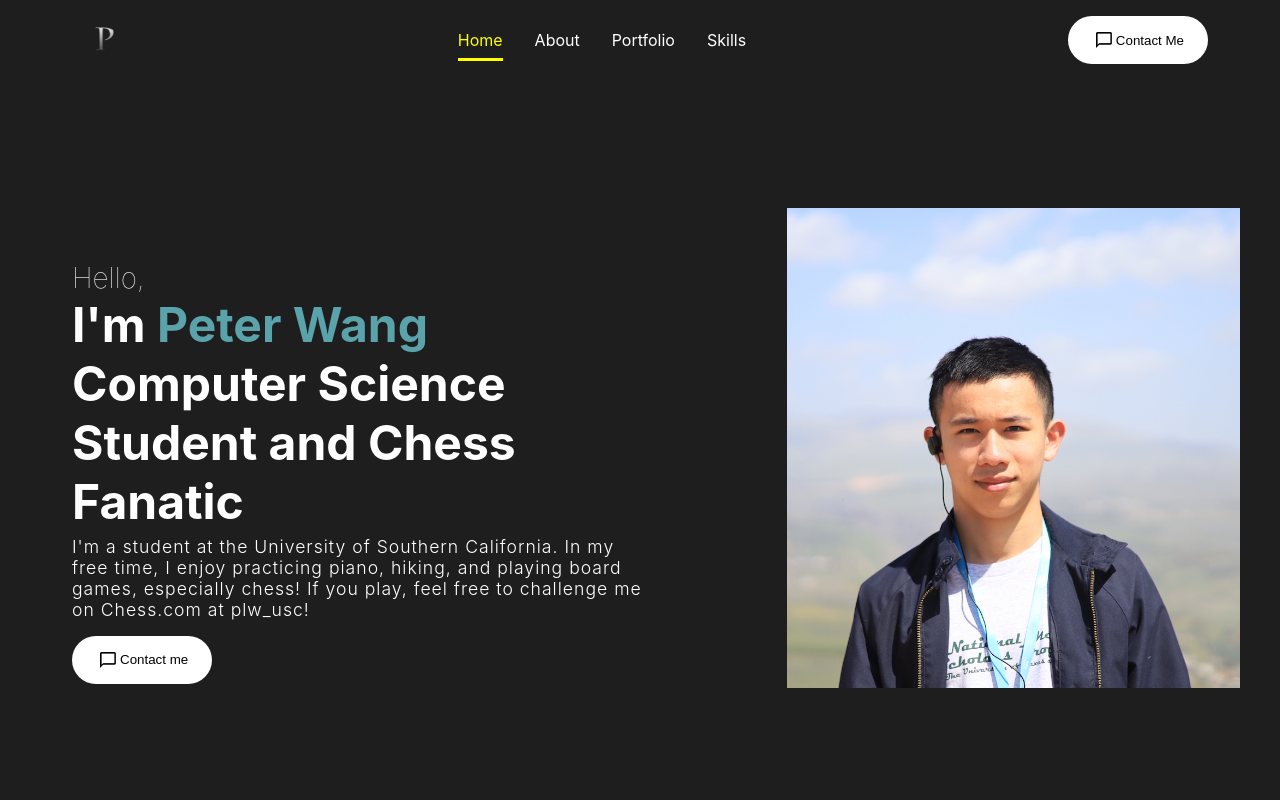
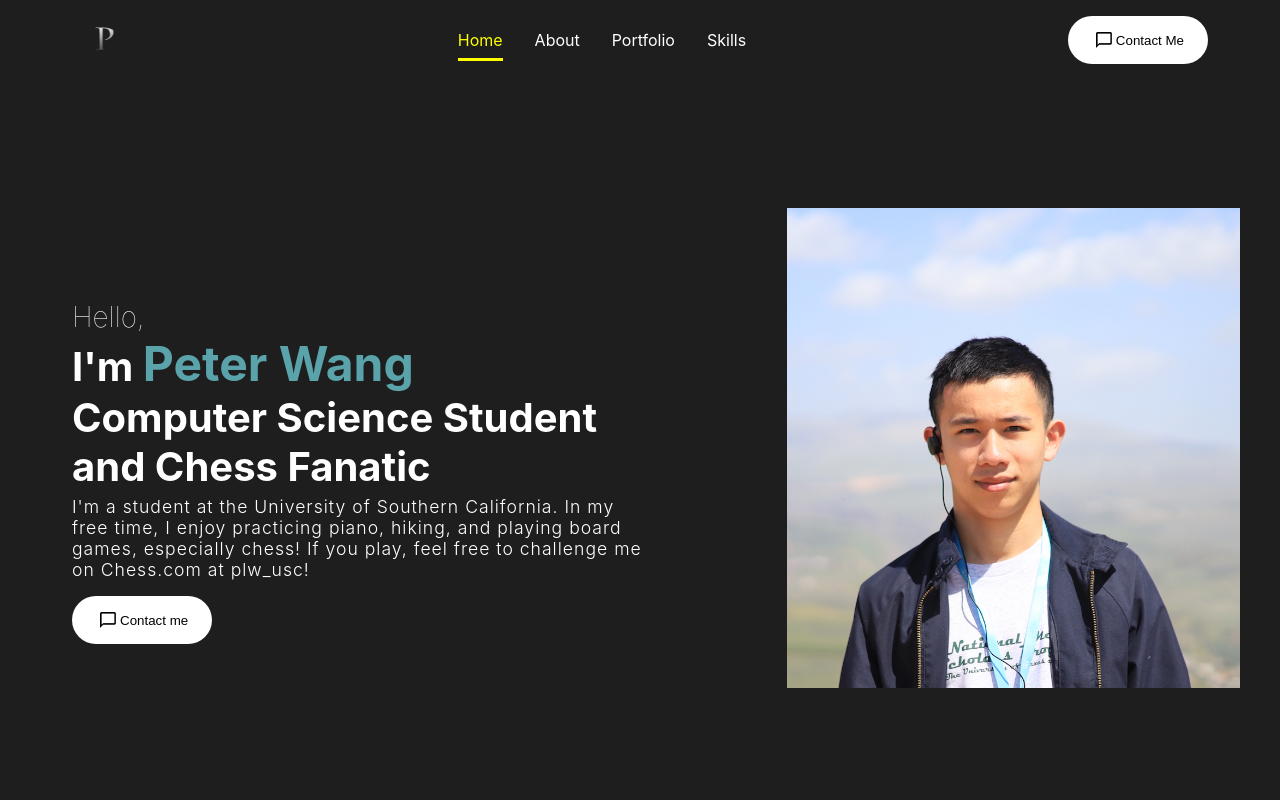
Before and after one commit to pwang1092/portfolio, a React (Create React App) app: page / in a window 1280 px wide. Shown: the top 800 px of the page. Built offline with nearby package versions, Linux system fonts and the light colour scheme.

Commit message:
Update intro.css

```diff
--- a/src/Component/intro.css
+++ b/src/Component/intro.css
@@ -21,7 +21,7 @@
     height: 100vh;
     width: 50vw;
     padding: 2rem;
-    font-size: 3rem;
+    font-size: 2.5rem;
     font-weight: 700;
     display: flex; /*align content in horizontal way*/
     flex-direction: column;
@@ -35,6 +35,7 @@
 
 .introName {
     color: rgb(91, 163, 171);
+    font-size: 3rem;
 }
 
 .introPara {
```
